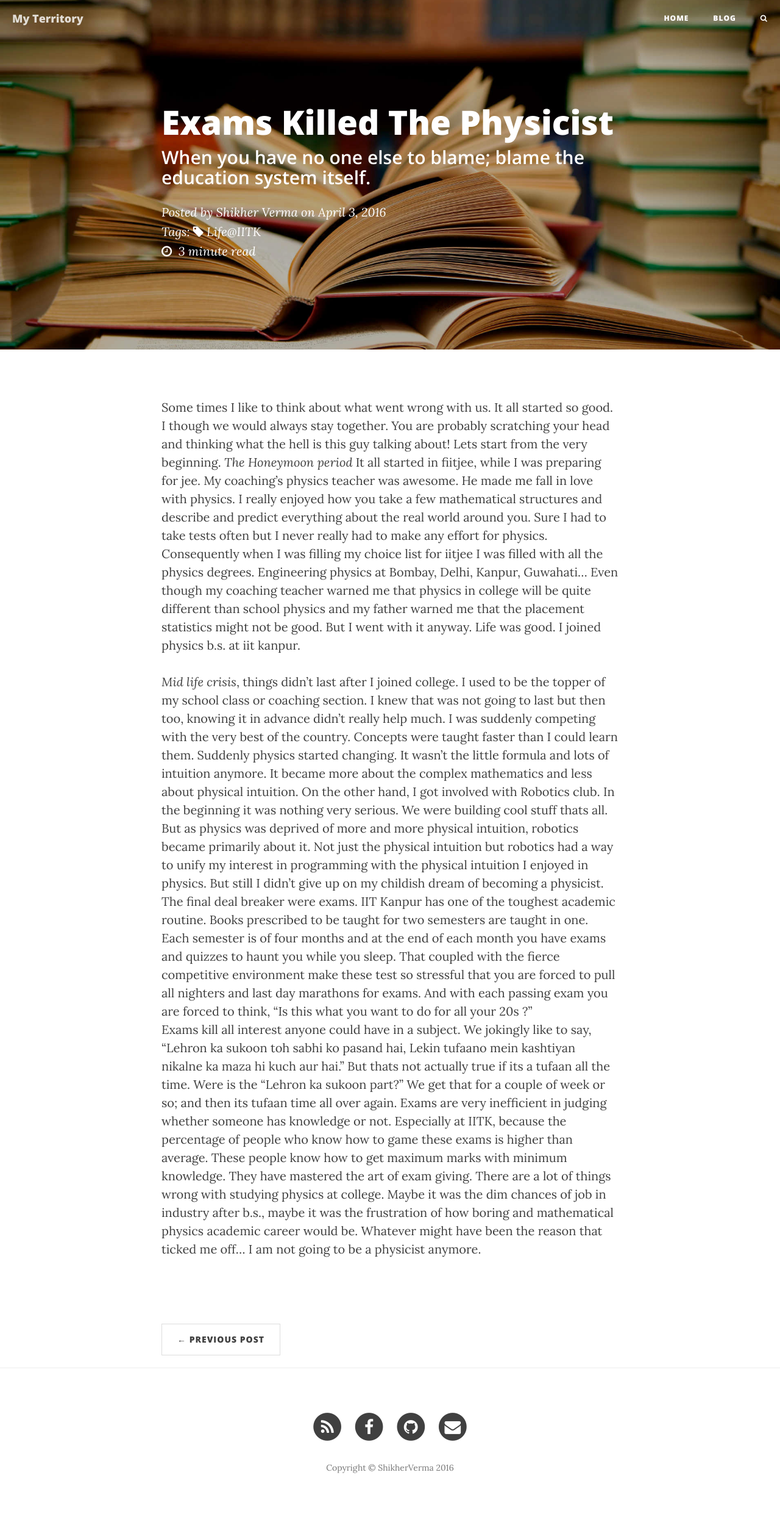
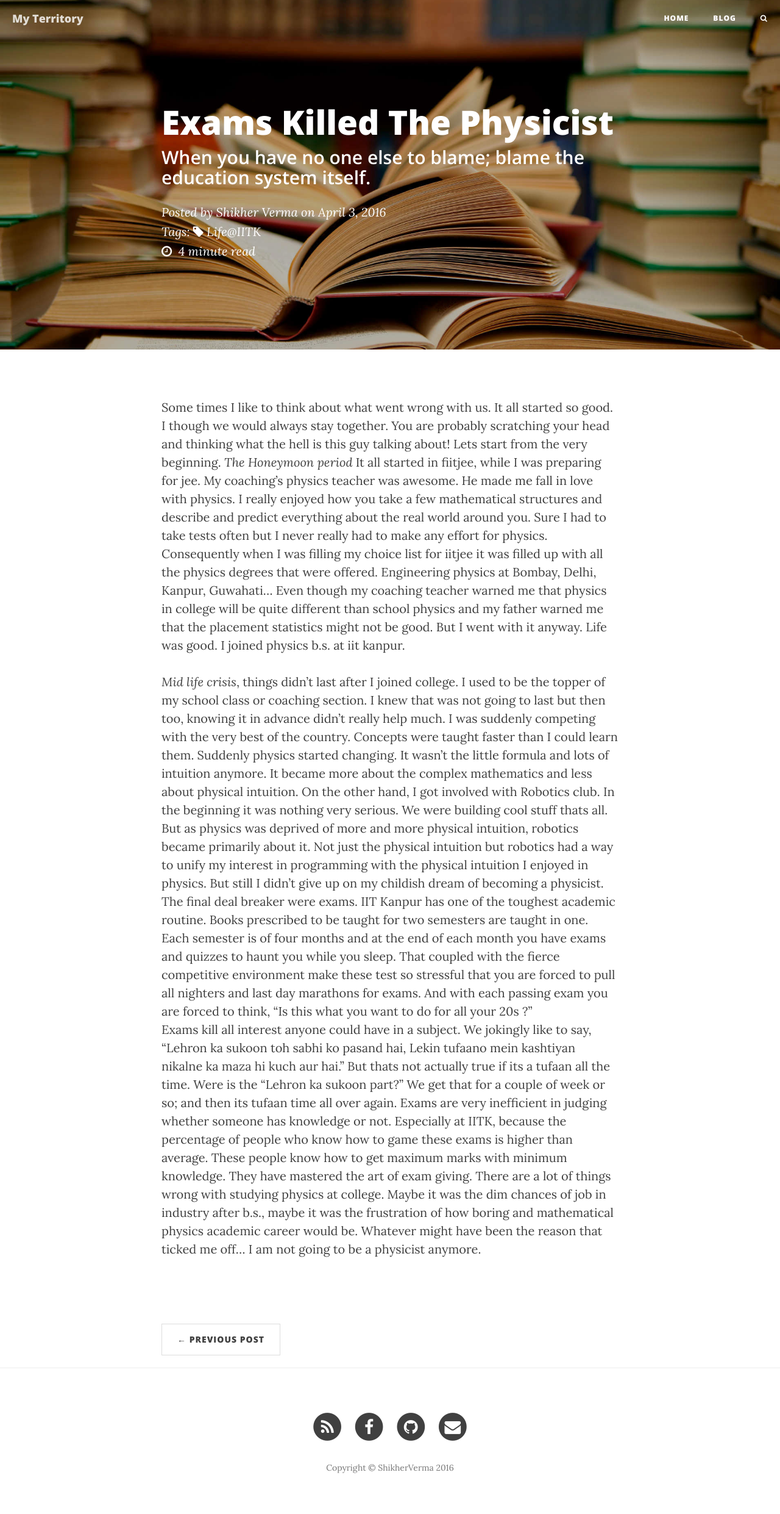
Before and after one commit to it-projects-llc/odoo-saas-tools, a Jekyll site: the page built from _posts/2016-04-03-Exams-Killed-The-Physicist.md, in a window 1280 px wide. Shown: the whole page at 61% size. Built offline with Jekyll 4.4.1, drawn with Linux system fonts in a browser that asks for light colours; nearby versions of some CDN libraries; comment, search, counter and statistics services are not loaded.

Commit message:
minor fixes

```diff
--- a/_config.yml
+++ b/_config.yml
@@ -16,7 +16,7 @@ collections:
   - portfolio
 
 # used to estimate reading time
-wpm: 180
+wpm: 150
 
 # Build settings
 markdown: kramdown
--- a/_layouts/tag.html
+++ b/_layouts/tag.html
@@ -2,6 +2,7 @@
 layout: page
 ---
 <h2>Posts marked with: {{ page.tag }}</h2>
+<hr>
 
 {% unless page.content == '' %}
   <p>{{ page.content }}</p>
--- a/_posts/2016-04-03-Exams-Killed-The-Physicist.md
+++ b/_posts/2016-04-03-Exams-Killed-The-Physicist.md
@@ -9,7 +9,7 @@ comments: true
 tags: Life@IITK
 ---
 Some times I like to think about what went wrong with us. It all started so good. I though we would always stay together. You are probably scratching your head and thinking what the hell is this guy talking about! Lets start from the very beginning.
-*The Honeymoon period* It all started in fiitjee, while I was preparing for jee. My coaching's physics teacher was awesome. He made me fall in love with physics. I really enjoyed how you take a few mathematical structures and describe and predict everything about the real world around you. Sure I had to take tests often but I never really had to make any effort for physics. Consequently when I was filling my choice list for iitjee I was filled with all the physics degrees. Engineering physics at Bombay, Delhi, Kanpur, Guwahati...
+*The Honeymoon period* It all started in fiitjee, while I was preparing for jee. My coaching's physics teacher was awesome. He made me fall in love with physics. I really enjoyed how you take a few mathematical structures and describe and predict everything about the real world around you. Sure I had to take tests often but I never really had to make any effort for physics. Consequently when I was filling my choice list for iitjee it was filled up with all the physics degrees that were offered. Engineering physics at Bombay, Delhi, Kanpur, Guwahati...
 Even though my coaching teacher warned me that physics in college will be quite different than school physics and my father warned me that the placement statistics might not be good. But I went with it anyway.
 Life was good. I joined physics b.s. at iit kanpur.
 
--- a/css/clean-blog.css
+++ b/css/clean-blog.css
@@ -170,8 +170,9 @@ hr.small {
   font-size: 24px;
   line-height: 1.1;
   display: block;
+  color: white;
   font-family: 'Open Sans', 'Helvetica Neue', Helvetica, Arial, sans-serif;
-  font-weight: 300;
+  /*font-weight: 300;*/
   margin: 10px 0 0;
 }
 @media only screen and (min-width: 768px) {
```
Also changed, not shown: _portfolio/gdgiitk.md (+1 -1 lines), _posts/2016-03-27-Yet-Another-Jekyll-Blog.md (+4 -0 lines), _posts/2016-04-1-Java-For-Android-Talk.md (deleted, +0 -15 lines).
